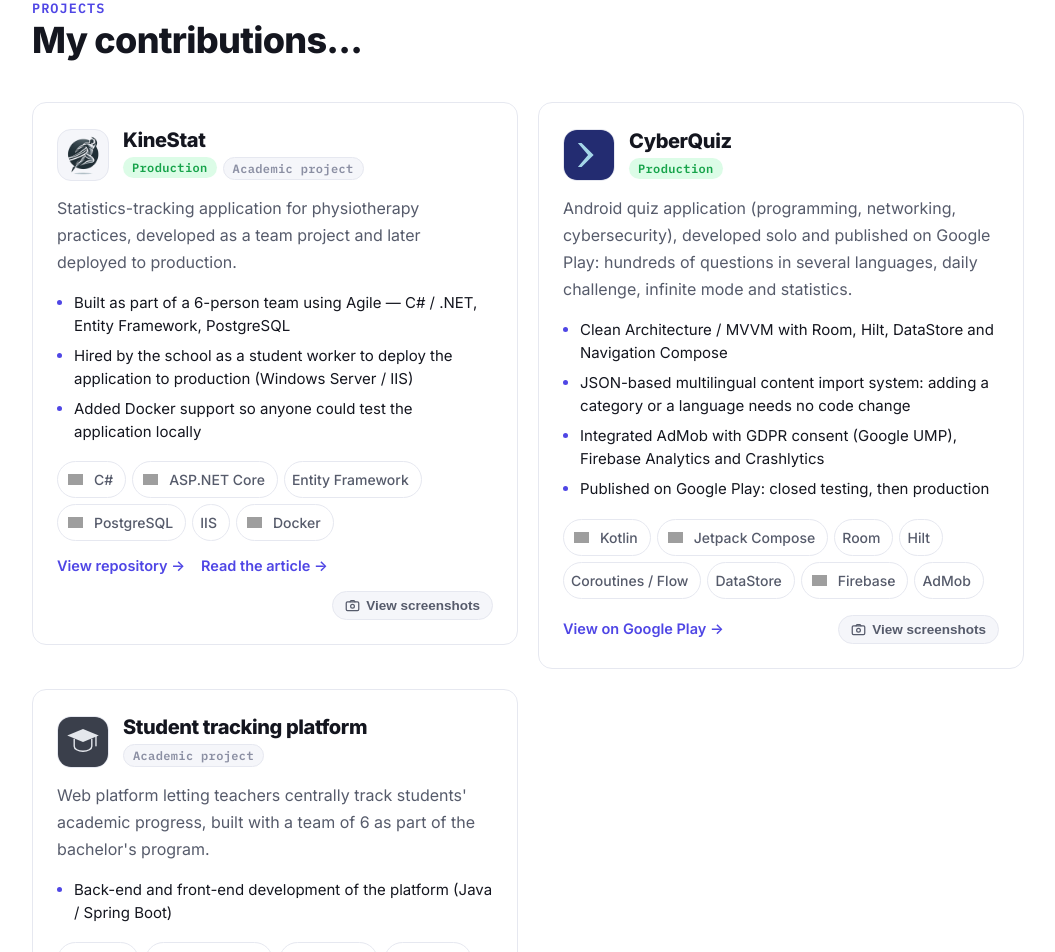
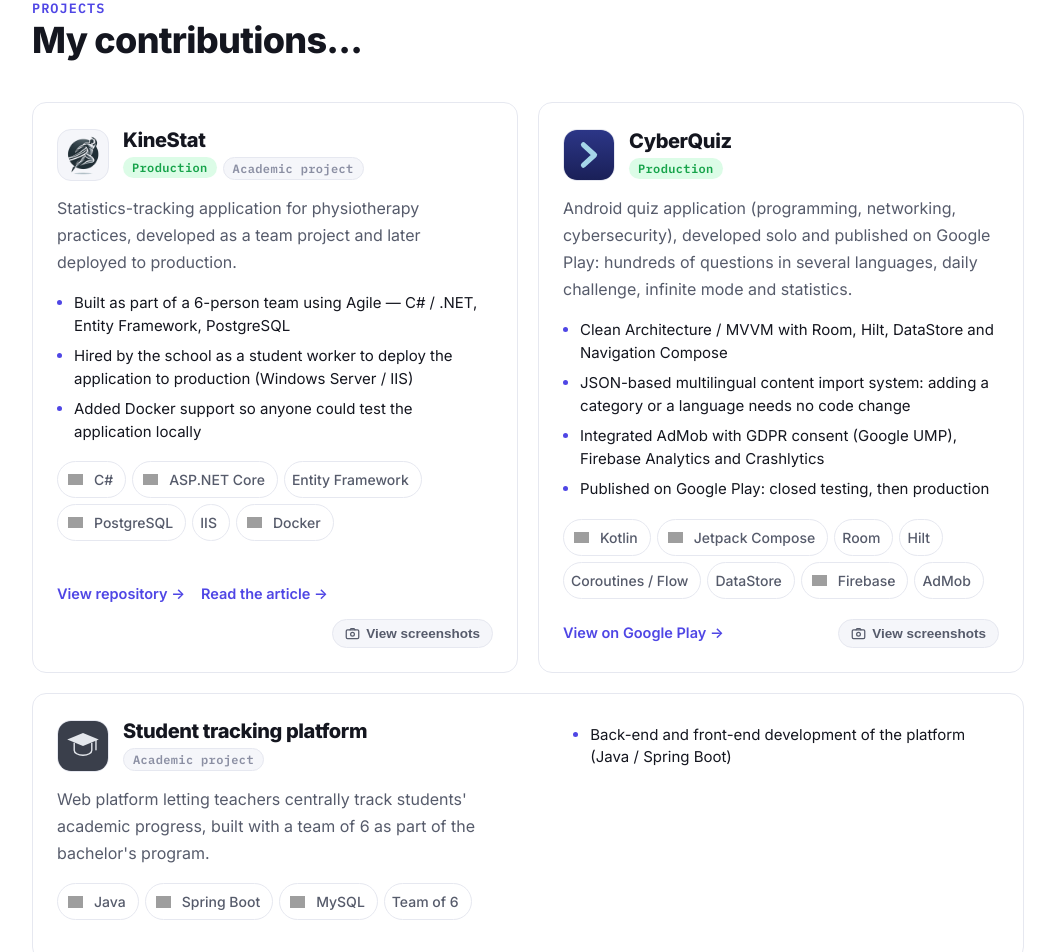
Before and after one commit to Abyssalt/portfolio, a Vue app: page / in a window 1280 px wide. Shown: the part 1560-2512 px from the top of the page, without its empty margins (112-1167 px from the left). Built offline with nearby package versions, Linux system fonts and the light colour scheme; grey boxes are pictures that could not be loaded.

Commit message:
Equalize project card heights, widen a lone last card and use the new CyberQuiz logo

```diff
--- a/src/App.vue
+++ b/src/App.vue
@@ -160,7 +160,12 @@ const contactLinks = computed(() => [
         <h2>{{ t.projectsSection.title }}</h2>
       </div>
       <div class="grid">
-        <ProjectCard v-for="p in projects" :key="p.id" v-bind="p" />
+        <ProjectCard
+          v-for="(p, i) in projects"
+          :key="p.id"
+          v-bind="p"
+          :wide="projects.length % 2 === 1 && i === projects.length - 1"
+        />
       </div>
     </div>
   </section>
--- a/src/components/ProjectCard.vue
+++ b/src/components/ProjectCard.vue
@@ -18,6 +18,7 @@ const props = defineProps({
   screenshots: { type: Array, default: () => [] },
   screenshotsLabel: String,
   backLabel: String,
+  wide: Boolean, // last card of an odd-sized grid: spans the full row
 })
 
 const flipped = ref(false)
@@ -31,7 +32,7 @@ function openScreenshots() {
 </script>
 
 <template>
-  <div class="card-flip" :class="{ flipped }">
+  <div class="card-flip" :class="{ flipped, wide }">
     <div class="card-flip-inner">
       <article class="card-face card-front">
         <header class="card-head">
@@ -54,7 +55,7 @@ function openScreenshots() {
           <TechChip v-for="s in stack" :key="s" :name="s" />
         </div>
 
-        <div class="card-footer">
+        <div v-if="link || articleLink || screenshots.length" class="card-footer">
           <div class="card-links">
             <a v-if="link" :href="link" class="link" target="_blank" rel="noopener">{{ linkLabel }}</a>
             <a v-if="articleLink" :href="articleLink" class="link" target="_blank" rel="noopener">{{ articleLabel }}</a>
@@ -106,10 +107,12 @@ function openScreenshots() {
 <style scoped>
 .card-flip {
   perspective: 1600px;
+  height: 100%; /* cards of a row share the same height */
 }
 
 .card-flip-inner {
   position: relative;
+  height: 100%;
   transition: transform 0.6s cubic-bezier(0.4, 0.2, 0.2, 1);
   transform-style: preserve-3d;
 }
@@ -125,6 +128,12 @@ function openScreenshots() {
   padding: 26px 24px 24px;
   backface-visibility: hidden;
   transition: border-color 0.15s ease, box-shadow 0.15s ease, transform 0.15s ease;
+}
+
+.card-front {
+  height: 100%;
+  display: flex;
+  flex-direction: column;
 }
 
 .card-flip:not(.flipped) .card-front:hover {
@@ -225,6 +234,8 @@ function openScreenshots() {
   align-items: center;
   flex-wrap: wrap;
   gap: 16px;
+  margin-top: auto; /* links and screenshots button sit on the same line in every card */
+  padding-top: 4px;
 }
 
 .card-links {
@@ -338,6 +349,28 @@ function openScreenshots() {
 .shot-dot:hover::before { background: var(--text-faint); }
 .shot-dot.active::before { background: var(--accent); transform: scale(1.2); }
 
+/* A lone last card spans the whole row: the intro on the left, the achievements on the right. */
+.card-flip.wide { grid-column: 1 / -1; }
+
+@media (min-width: 801px) {
+  .card-flip.wide .card-front {
+    display: grid;
+    grid-template-columns: minmax(0, 1.1fr) minmax(0, 1fr);
+    grid-template-areas:
+      'head tasks'
+      'summary tasks'
+      'stack tasks'
+      'footer footer';
+    column-gap: 48px;
+    grid-template-rows: auto auto 1fr auto;
+  }
+  .card-flip.wide .card-head { grid-area: head; }
+  .card-flip.wide .summary { grid-area: summary; }
+  .card-flip.wide .tasks { grid-area: tasks; align-self: start; margin-top: 4px; }
+  .card-flip.wide .stack { grid-area: stack; align-self: start; }
+  .card-flip.wide .card-footer { grid-area: footer; }
+}
+
 @media (prefers-reduced-motion: reduce) {
   .card-flip-inner { transition: none; }
 }
--- a/src/components/ProjectLogo.vue
+++ b/src/components/ProjectLogo.vue
@@ -11,8 +11,21 @@ defineProps({
     <img v-if="id === 'kinestat'" :src="kinestatLogo" alt="Logo KineStat" />
 
     <svg v-else-if="id === 'cyberquiz'" viewBox="0 0 108 108" role="img" aria-label="Logo CyberQuiz">
-      <rect width="108" height="108" rx="24" fill="#232C71" />
-      <path fill="#A5D6E8" d="M38,28 L64,54 L38,80 L30,80 L52,54 L30,28 Z" />
+      <defs>
+        <linearGradient id="cyberquiz-logo-bg" x1="0" y1="0" x2="0" y2="1">
+          <stop offset="0" stop-color="#2C3687" />
+          <stop offset="1" stop-color="#1A2058" />
+        </linearGradient>
+      </defs>
+      <rect width="108" height="108" rx="24" fill="url(#cyberquiz-logo-bg)" />
+      <path
+        d="M42,32 L66,54 L42,76"
+        fill="none"
+        stroke="#A5D6E8"
+        stroke-width="11"
+        stroke-linecap="round"
+        stroke-linejoin="round"
+      />
     </svg>
 
     <svg v-else viewBox="0 0 108 108" role="img" aria-label="Logo générique">
```
